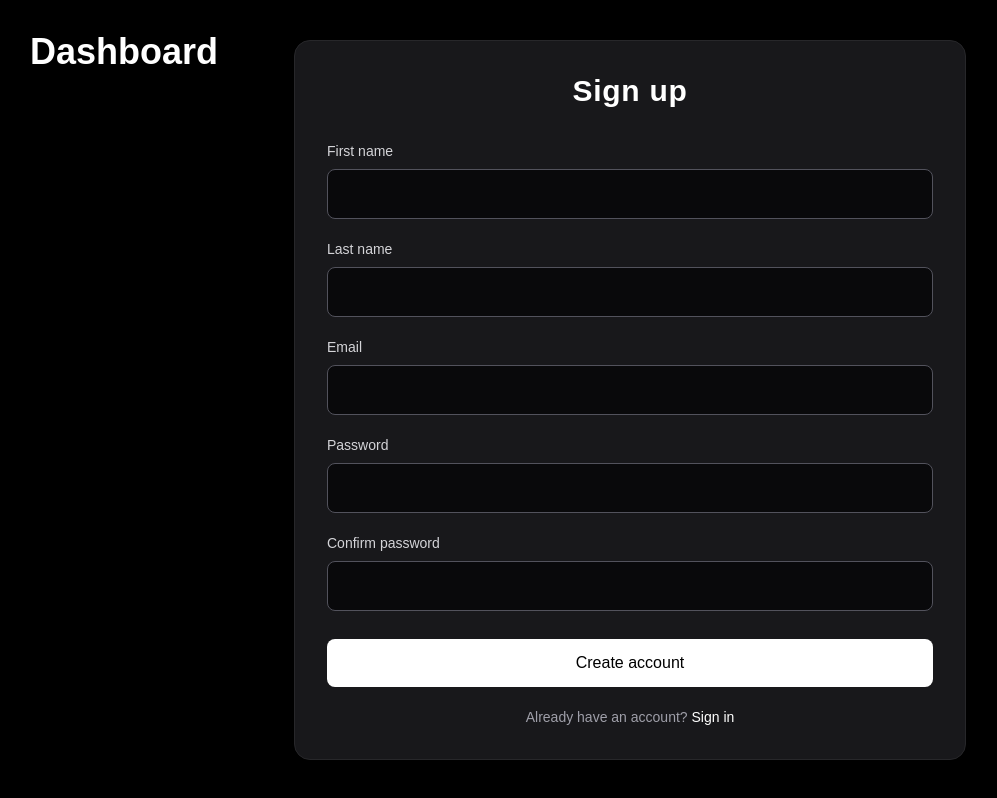
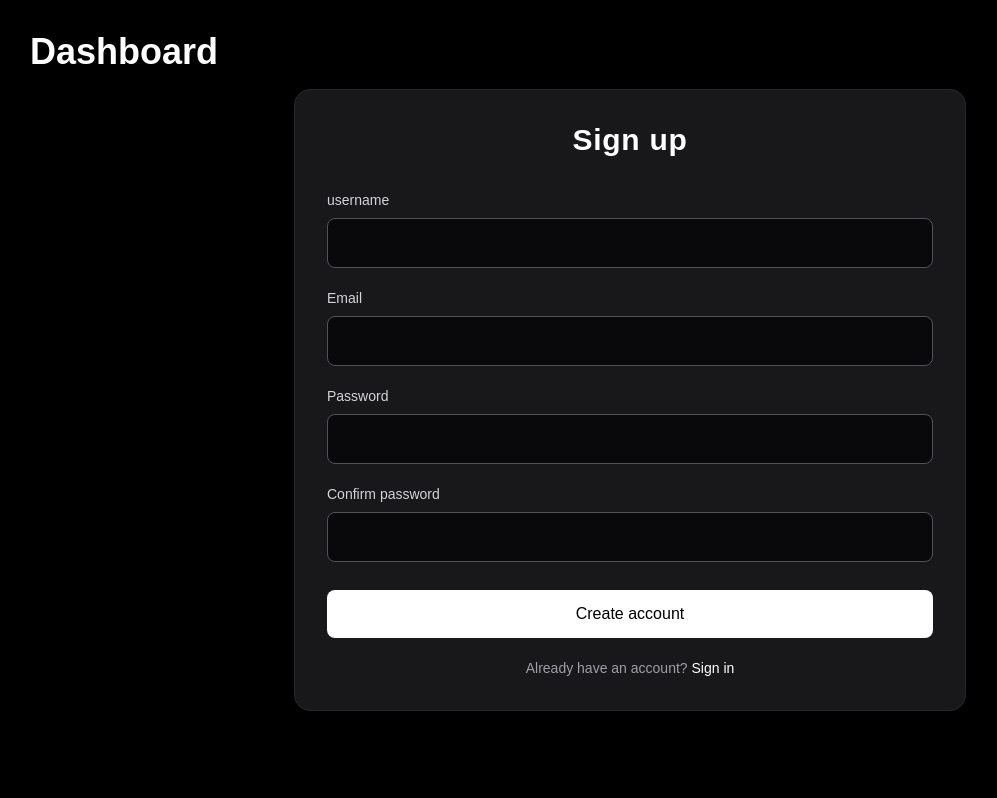
Before and after one commit to janumaruku/Dashbord-epitech, a Next.js app in the folder frontend/: page /register in a window 1280 px wide. Shown: the whole page, without its empty margins (10-1007 px from the left). Built offline with nearby package versions, Linux system fonts and the light colour scheme.

Commit message:
feat: connect register form to backend

```diff
--- a/frontend/components/auth/register/registerForm.tsx
+++ b/frontend/components/auth/register/registerForm.tsx
@@ -2,12 +2,12 @@
 import Link from "next/link";
 import { useRouter } from "next/navigation";
 import { useState } from "react";
+import { registerUser } from "@/services/authServices";
 
 export default function RegisterForm() {
     const router = useRouter();
 
-    const [firstName, setFirstName] = useState("");
-    const [lastName, setLastName] = useState("");
+    const [username, setUserName] = useState("");
     const [email, setEmail] = useState("");
     const [password, setPassword] = useState("");
     const [confirmPassword, setConfirmPassword] = useState("");
@@ -16,7 +16,7 @@ export default function RegisterForm() {
     async function handleSubmit(event: React.SubmitEvent<HTMLFormElement>) {
         event.preventDefault();
 
-        if (!firstName || !lastName || !email || !password || !confirmPassword) {
+        if (!username || !email || !password || !confirmPassword) {
             setError("Please fill in all fields");
             return;
         }
@@ -32,6 +32,16 @@ export default function RegisterForm() {
             setError("Passwords do not match");
             return;
         }
+        const response = await registerUser(
+            username,
+            email,
+            password
+        );
+        if (!response.ok) {
+            const data = await response.json();
+            setError(data.error || "Registration failed");
+            return;
+        }
         router.push("/login");
     }
     return (
@@ -45,31 +55,15 @@ export default function RegisterForm() {
                 className="flex flex-col gap-5"
             >
                 <div className="flex flex-col gap-2">
-                    <label htmlFor="firstName" className="text-sm text-zinc-300">
-                        First name
+                    <label htmlFor="username" className="text-sm text-zinc-300">
+                        username
                     </label>
                     <input
-                        id="firstName"
+                        id="username"
                         type="text"
-                        value={firstName}
+                        value={username}
                         onChange={(event) => {
-                            setFirstName(event.target.value);
-                            setError("");
-                        }}
-                        className="rounded-lg border border-zinc-600 bg-zinc-950 px-4 py-3 outline-none focus:border-zinc-400"
-                    />
-                </div>
-
-                <div className="flex flex-col gap-2">
-                    <label htmlFor="lastName" className="text-sm text-zinc-300">
-                        Last name
-                    </label>
-                    <input
-                        id="lastName"
-                        type="text"
-                        value={lastName}
-                        onChange={(event) => {
-                            setLastName(event.target.value);
+                            setUserName(event.target.value);
                             setError("");
                         }}
                         className="rounded-lg border border-zinc-600 bg-zinc-950 px-4 py-3 outline-none focus:border-zinc-400"
@@ -107,6 +101,7 @@ export default function RegisterForm() {
                         className="rounded-lg border border-zinc-600 bg-zinc-950 px-4 py-3 outline-none focus:border-zinc-400"
                     />
                 </div>
+
                 <div className="flex flex-col gap-2">
                     <label htmlFor="confirmPassword" className="text-sm text-zinc-300">
                         Confirm password
--- /dev/null
+++ b/frontend/services/authServices.tsx
@@ -0,0 +1,17 @@
+export async function registerUser(
+    username: string,
+    email: string,
+    password: string
+) {
+    return fetch("http://localhost:8080/auth/register", {
+        method: "POST",
+        headers: {
+            "Content-Type": "application/json",
+        },
+        body: JSON.stringify({
+            username,
+            email,
+            password,
+        }),
+    });
+}
```
